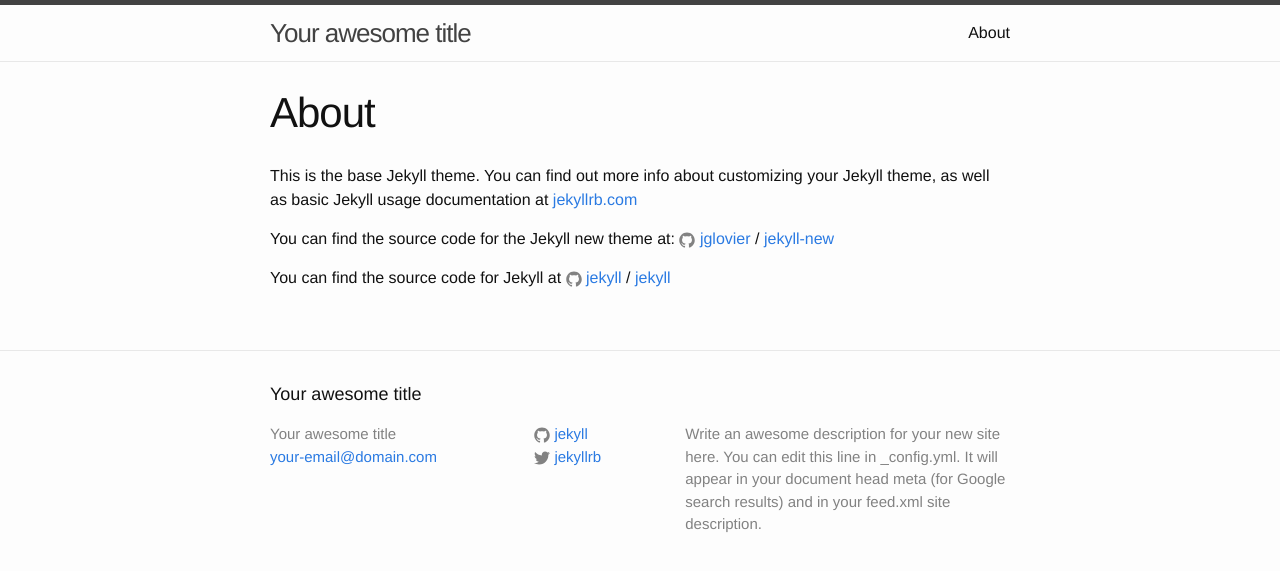
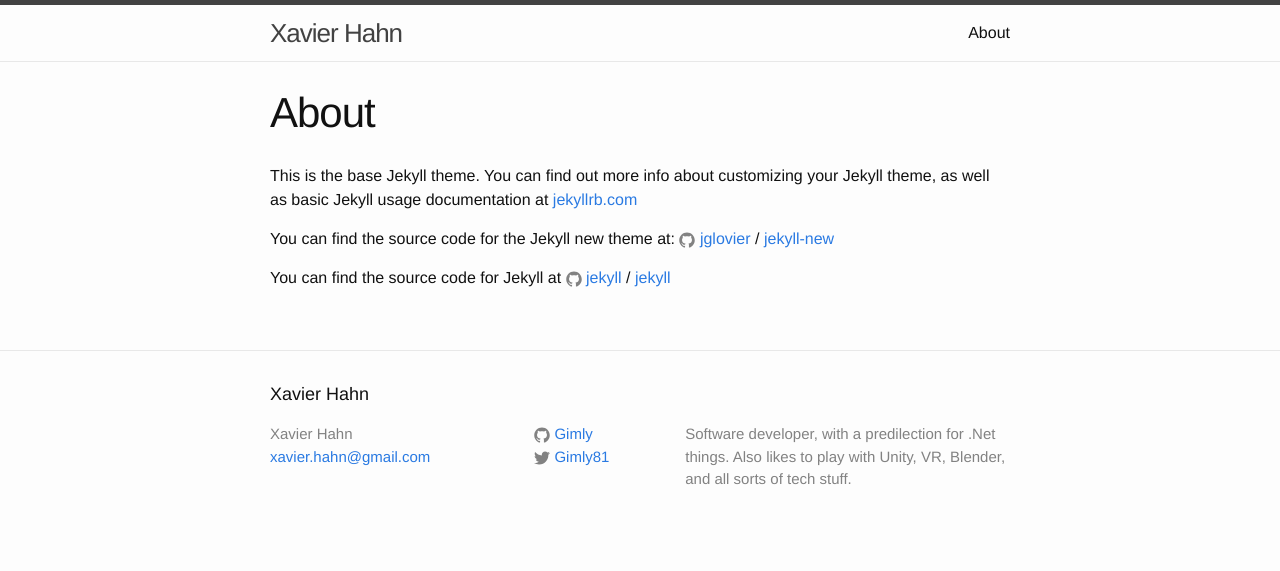
Before and after one commit to Gimly/gimly.github.io, a Jekyll site: the page built from about.md, in a window 1280 px wide. Shown: the top 571 px of the page. Built offline with Jekyll 4.4.1, drawn with Linux system fonts in a browser that asks for light colours.

```diff
--- a/Gemfile
+++ /dev/null
@@ -1,2 +0,0 @@
-source 'https://rubygems.org'
-gem 'github-pages'
--- a/_config.yml
+++ b/_config.yml
@@ -6,16 +6,15 @@
 # 'jekyll serve'. If you change this file, please restart the server process.
 
 # Site settings
-title: Your awesome title
-email: your-email@domain.com
+title: Xavier Hahn
+email: xavier.hahn@gmail.com
 description: > # this means to ignore newlines until "baseurl:"
-  Write an awesome description for your new site here. You can edit this
-  line in _config.yml. It will appear in your document head meta (for
-  Google search results) and in your feed.xml site description.
+  Software developer, with a predilection for .Net things.
+  Also likes to play with Unity, VR, Blender, and all sorts of tech stuff.
 baseurl: "" # the subpath of your site, e.g. /blog
-url: "http://yourdomain.com" # the base hostname & protocol for your site
-twitter_username: jekyllrb
-github_username:  jekyll
+url: "http://gimly.github.io/" # the base hostname & protocol for your site
+twitter_username: Gimly81
+github_username:  Gimly
 
 # Build settings
 markdown: kramdown
```
Also changed, not shown: _posts/2015-11-12-vs-online-build-squirrel-windows.markdown (added, +104 -0 lines), _posts/2015-11-12-welcome-to-jekyll.markdown (deleted, +0 -25 lines), images/2015-11-12-vs-online-build-squirrel-windows/Add_powershell_task.jpg (added), images/2015-11-12-vs-online-build-squirrel-windows/Build_application.jpg (added), images/2015-11-12-vs-online-build-squirrel-windows/Build_definition_General_Tab.jpg (added), images/2015-11-12-vs-online-build-squirrel-windows/Create_New_Build_Definition.JPG (added), images/2015-11-12-vs-online-build-squirrel-windows/Create_New_Build_Definition_Settings.JPG (added), images/2015-11-12-vs-online-build-squirrel-windows/Default_build_definition.jpg (added), images/2015-11-12-vs-online-build-squirrel-windows/build-tab.jpg (added).
